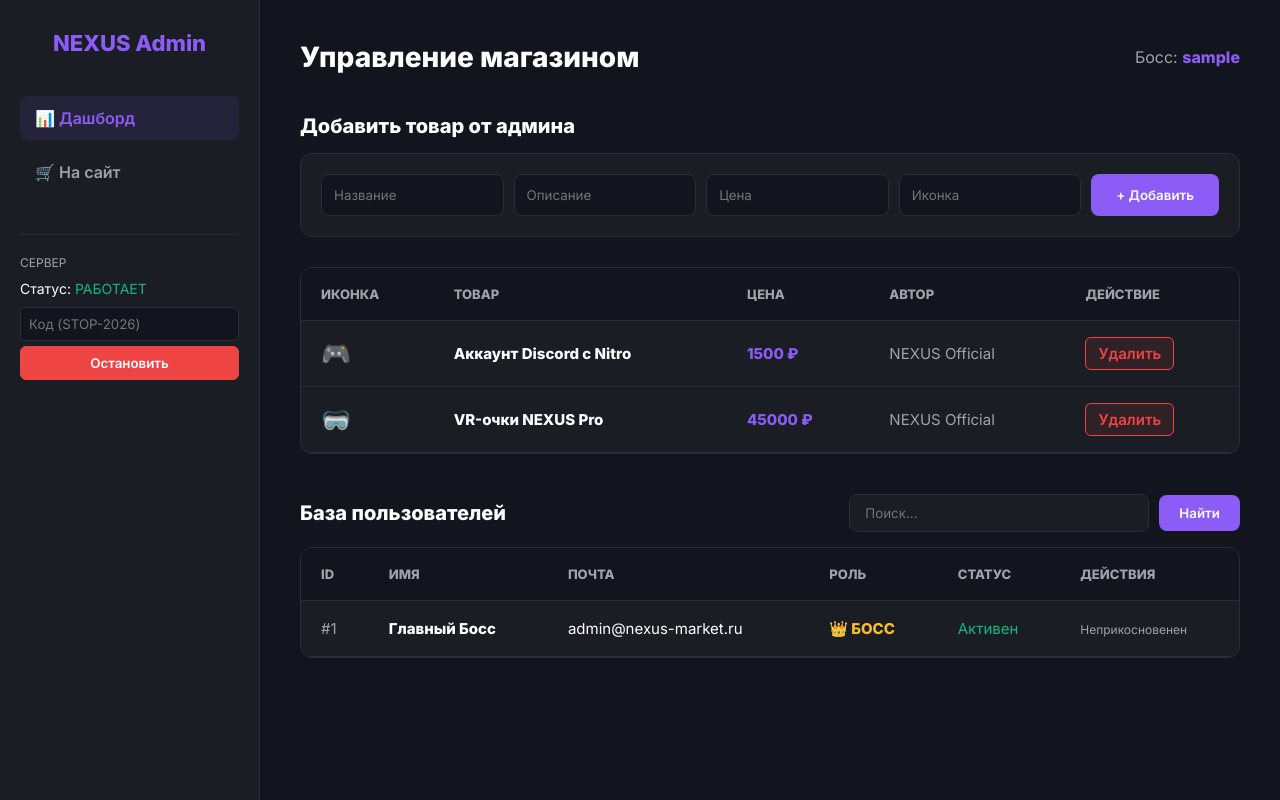
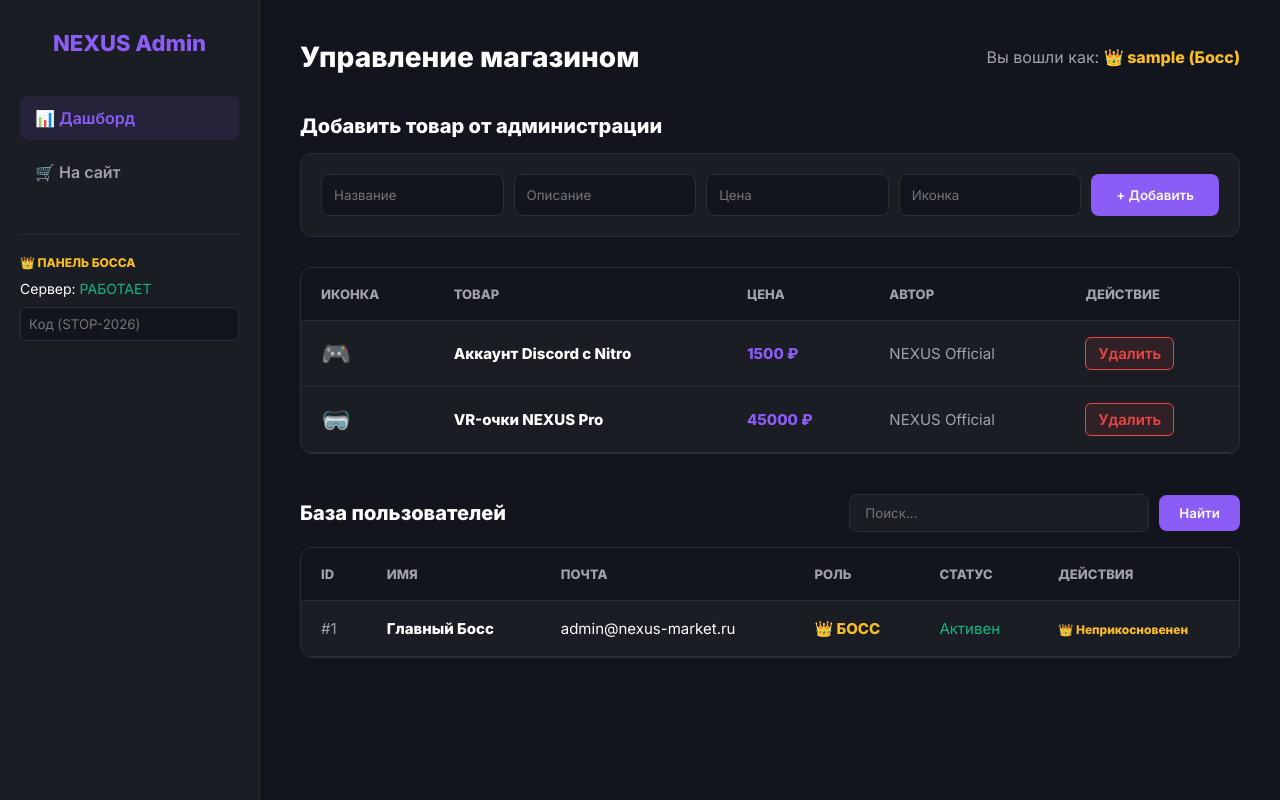
Before and after one commit to sergeyspasennikov0-create/nexus-market, a Flask app: page /admin in a window 1280 px wide. Run offline with Flask 3, Linux system fonts and the light colour scheme; the visitor is signed in with stand-in values (Sample User, id 1); data comes from the database, SQL or seed files in the repository.

Commit message:
Add files via upload

```diff
--- a/app.py
+++ b/app.py
@@ -2,7 +2,7 @@ import sqlite3
 import random
 import os
 import time
-from flask import Flask, render_template, request, redirect, url_for, session, flash, abort
+from flask import Flask, render_template, request, redirect, url_for, session, flash
 from werkzeug.security import generate_password_hash, check_password_hash
 from flask_mail import Mail, Message
 
@@ -20,20 +20,25 @@ app.config['MAIL_SUPPRESS_SEND'] = False
 mail = Mail(app)
 
 login_attempts = {}
-MAINTENANCE_MODE = False # Глобальный переключатель обслуживания
-SUPER_ADMIN_EMAIL = 'admin@nexus-market.ru' # Твой неприкосновенный аккаунт
+MAINTENANCE_MODE = False
+SUPER_ADMIN_EMAIL = 'admin@nexus-market.ru'
 
 def init_db():
     conn = sqlite3.connect('store.db')
     c = conn.cursor()
-    # Обновленная таблица пользователей (добавлен статус бана)
+    # Создаем таблицу с колонкой notification (для уведомлений)
     c.execute('''CREATE TABLE IF NOT EXISTS users
-                 (id INTEGER PRIMARY KEY, name TEXT, email TEXT UNIQUE, phone TEXT, password TEXT, role TEXT, is_banned INTEGER DEFAULT 0)''')
-    # Обновленная таблица товаров (добавлен ID автора)
+                 (id INTEGER PRIMARY KEY, name TEXT, email TEXT UNIQUE, phone TEXT, password TEXT, role TEXT, is_banned INTEGER DEFAULT 0, notification TEXT DEFAULT NULL)''')
+
+    # Безопасное добавление колонки, если таблица уже существует (чтобы не было ошибок)
+    try:
+        c.execute("ALTER TABLE users ADD COLUMN notification TEXT DEFAULT NULL")
+    except sqlite3.OperationalError:
+        pass # Колонка уже есть
+
     c.execute('''CREATE TABLE IF NOT EXISTS products
                  (id INTEGER PRIMARY KEY, title TEXT, description TEXT, price INTEGER, icon TEXT, author_name TEXT)''')
 
-    # Проверяем, есть ли Супер-Админ
     c.execute("SELECT COUNT(*) FROM users WHERE email = ?", (SUPER_ADMIN_EMAIL,))
     if c.fetchone()[0] == 0:
         default_pw = generate_password_hash('123456')
@@ -53,12 +58,27 @@ def init_db():
 init_db()
 verification_codes = {}
 
-# Проверка режима обслуживания перед каждым запросом
+# --- ГЛОБАЛЬНАЯ ПРОВЕРКА УВЕДОМЛЕНИЙ ---
+@app.before_request
+def check_notifications():
+    if session.get('user_email') and request.endpoint != 'static':
+        conn = sqlite3.connect('store.db')
+        c = conn.cursor()
+        c.execute("SELECT notification FROM users WHERE email = ?", (session['user_email'],))
+        result = c.fetchone()
+
+        if result and result[0]:
+            # Показываем уведомление
+            flash(result[0], 'success')
+            # Очищаем уведомление в базе, чтобы оно не показывалось вечно
+            c.execute("UPDATE users SET notification = NULL WHERE email = ?", (session['user_email'],))
+            conn.commit()
+        conn.close()
+
 @app.before_request
 def check_maintenance():
     global MAINTENANCE_MODE
     if MAINTENANCE_MODE:
-        # Если сайт выключен, пускаем только админов на их страницы
         if session.get('user_role') not in ['admin', 'super_admin']:
             if request.endpoint not in ['maintenance', 'static']:
                 return render_template('maintenance.html'), 503
@@ -161,7 +181,7 @@ def login():
         conn.close()
 
         if user:
-            if user[3] == 1: # Если забанен
+            if user[3] == 1:
                 flash('Ваш аккаунт заблокирован администрацией!', 'error')
                 return render_template('auth.html', mode='login')
 
@@ -172,7 +192,6 @@ def login():
                 session['user_email'] = email
                 return redirect(url_for('index'))
 
-        # Если не пустило
         if user_ip not in login_attempts: login_attempts[user_ip] = {'count': 0, 'lock_until': 0}
         login_attempts[user_ip]['count'] += 1
         if login_attempts[user_ip]['count'] >= 10:
@@ -188,7 +207,6 @@ def logout():
     session.clear()
     return redirect(url_for('index'))
 
-# --- ЛИЧНЫЙ КАБИНЕТ (Продажа для пользователей) ---
 @app.route('/sell', methods=['GET', 'POST'])
 def sell():
     if not session.get('user_name'):
@@ -206,7 +224,6 @@ def sell():
         return redirect(url_for('index'))
     return render_template('sell.html')
 
-# --- АДМИНКА ---
 @app.route('/admin')
 def admin():
     if session.get('user_role') not in ['admin', 'super_admin']:
@@ -249,18 +266,16 @@ def delete_product(id):
     conn.close()
     return redirect(url_for('admin'))
 
-# --- ДЕЙСТВИЯ С ПОЛЬЗОВАТЕЛЯМИ (ЗАЩИТА СУПЕР-АДМИНА) ---
 @app.route('/action/ban/<int:id>')
 def ban_user(id):
     if session.get('user_role') not in ['admin', 'super_admin']: return redirect(url_for('index'))
 
     conn = sqlite3.connect('store.db')
     c = conn.cursor()
-    # Проверяем почту того, кого банят. Если это Супер-Админ - запрещаем.
     c.execute("SELECT email FROM users WHERE id = ?", (id,))
-    target_email = c.fetchone()[0]
+    target = c.fetchone()
 
-    if target_email == SUPER_ADMIN_EMAIL:
+    if target and target[0] == SUPER_ADMIN_EMAIL:
         flash('ОШИБКА: Вы не можете забанить Главного Босса!', 'error')
     else:
         c.execute("UPDATE users SET is_banned = 1 WHERE id = ?", (id,))
@@ -284,7 +299,8 @@ def make_admin(id):
     if session.get('user_role') not in ['admin', 'super_admin']: return redirect(url_for('index'))
     conn = sqlite3.connect('store.db')
     c = conn.cursor()
-    c.execute("UPDATE users SET role = 'admin' WHERE id = ?", (id,))
+    # Выдаем роль И записываем уведомление
+    c.execute("UPDATE users SET role = 'admin', notification = '🎉 Поздравляем! Вам выданы права администратора.' WHERE id = ?", (id,))
     conn.commit()
     conn.close()
     flash('Права администратора выданы.', 'success')
@@ -297,25 +313,27 @@ def remove_admin(id):
     conn = sqlite3.connect('store.db')
     c = conn.cursor()
     c.execute("SELECT email FROM users WHERE id = ?", (id,))
-    target_email = c.fetchone()[0]
+    target = c.fetchone()
 
-    if target_email == SUPER_ADMIN_EMAIL:
+    if target and target[0] == SUPER_ADMIN_EMAIL:
         flash('ОШИБКА: Нельзя снять права с Главного Босса!', 'error')
     else:
-        c.execute("UPDATE users SET role = 'user' WHERE id = ?", (id,))
+        # Снимаем роль И записываем уведомление
+        c.execute("UPDATE users SET role = 'user', notification = '⚠️ Ваши права администратора были сняты.' WHERE id = ?", (id,))
         conn.commit()
         flash('Права администратора сняты.', 'success')
     conn.close()
     return redirect(url_for('admin'))
 
-# --- УПРАВЛЕНИЕ СЕРВЕРОМ ---
 @app.route('/action/toggle_maintenance', methods=['POST'])
 def toggle_maintenance():
     global MAINTENANCE_MODE
-    if session.get('user_role') not in ['admin', 'super_admin']: return redirect(url_for('index'))
+    if session.get('user_role') != 'super_admin':
+        flash('ОШИБКА: У вас нет прав для управления сервером!', 'error')
+        return redirect(url_for('admin'))
 
     code = request.form.get('code')
-    if code == 'STOP-2026': # Секретный код для остановки
+    if code == 'STOP-2026':
         MAINTENANCE_MODE = not MAINTENANCE_MODE
         status = "ВКЛЮЧЕН" if MAINTENANCE_MODE else "ВЫКЛЮЧЕН"
         flash(f'Режим обслуживания {status}.', 'success')
--- a/templates/admin.html
+++ b/templates/admin.html
@@ -13,25 +13,45 @@
         <a href="/admin" class="nav-item active">📊 Дашборд</a>
         <a href="/" class="nav-item">🛒 На сайт</a>
 
-        <!-- БЛОК УПРАВЛЕНИЯ СЕРВЕРОМ -->
+        {% if session.get('user_role') == 'super_admin' %}
         <div style="margin-top: 30px; padding-top: 20px; border-top: 1px solid #2a2e38;">
-            <div style="color: #a1a1aa; font-size: 12px; margin-bottom: 10px; text-transform: uppercase;">Сервер</div>
-            <div style="font-size: 14px; margin-bottom: 10px;">Статус:
+            <div style="color: #fbbf24; font-size: 12px; margin-bottom: 10px; text-transform: uppercase; font-weight: bold;">👑 Панель Босса</div>
+            <div style="font-size: 14px; margin-bottom: 10px;">Сервер:
                 {% if maintenance %}<span style="color: #ef4444;">ОСТАНОВЛЕН</span>{% else %}<span style="color: #10b981;">РАБОТАЕТ</span>{% endif %}
             </div>
+
             <form method="POST" action="/action/toggle_maintenance">
-                <input type="text" name="code" placeholder="Код (STOP-2026)" style="width: 100%; padding: 8px; background: #12151e; border: 1px solid #2a2e38; color: white; border-radius: 5px; margin-bottom: 5px;">
-                <button type="submit" class="btn-delete" style="width: 100%; padding: 8px; background: #ef4444; color: white;">
-                    {% if maintenance %}Включить{% else %}Остановить{% endif %}
+                <input type="text" name="code" id="stopCode" placeholder="Код (STOP-2026)" style="width: 100%; padding: 8px; background: #12151e; border: 1px solid #2a2e38; color: white; border-radius: 5px; margin-bottom: 10px;" autocomplete="off">
+                <button type="submit" id="confirmStopBtn" class="btn-delete" style="display: none; width: 100%; padding: 10px; background: #ef4444; color: white; border: 2px solid #ff0000; box-shadow: 0 0 10px rgba(239, 68, 68, 0.5);">
+                    ⚠️ ПОДТВЕРДИТЬ
                 </button>
             </form>
+
+            <script>
+                document.getElementById('stopCode').addEventListener('input', function() {
+                    var btn = document.getElementById('confirmStopBtn');
+                    if (this.value === 'STOP-2026') {
+                        btn.style.display = 'block';
+                    } else {
+                        btn.style.display = 'none';
+                    }
+                });
+            </script>
         </div>
+        {% endif %}
     </aside>
 
     <main class="main-content">
         <div class="top-bar">
             <h1>Управление магазином</h1>
-            <div style="color: #a1a1aa;">Босс: <b style="color: #8b5cf6;">{{ session['user_name'] }}</b></div>
+            <div style="color: #a1a1aa;">
+                Вы вошли как:
+                {% if session.get('user_role') == 'super_admin' %}
+                    <b style="color: #fbbf24;">👑 {{ session['user_name'] }} (Босс)</b>
+                {% else %}
+                    <b style="color: #8b5cf6;">{{ session['user_name'] }} (Админ)</b>
+                {% endif %}
+            </div>
         </div>
 
         {% with messages = get_flashed_messages(with_categories=true) %}
@@ -43,7 +63,7 @@
         {% endwith %}
 
         <!-- ТОВАРЫ -->
-        <h2 style="margin-bottom: 15px; font-size: 20px;">Добавить товар от админа</h2>
+        <h2 style="margin-bottom: 15px; font-size: 20px;">Добавить товар от администрации</h2>
         <form method="POST" action="/add_product" class="add-form">
             <input type="text" name="title" placeholder="Название" required>
             <input type="text" name="description" placeholder="Описание" required>
@@ -109,14 +129,19 @@
                             {% if u[5] == 1 %}<span style="color: #ef4444;">Забанен</span>{% else %}<span style="color: #10b981;">Активен</span>{% endif %}
                         </td>
                         <td>
-                            <!-- ЗАЩИТА СУПЕР-АДМИНА -->
                             {% if u[2] == 'admin@nexus-market.ru' %}
-                                <span style="color: #a1a1aa; font-size: 12px;">Неприкосновенен</span>
+                                <span style="color: #fbbf24; font-size: 12px; font-weight: bold;">👑 Неприкосновенен</span>
                             {% else %}
+
                                 {% if u[4] == 'user' %}
-                                    <a href="/action/make_admin/{{ u[0] }}" style="color: #8b5cf6; margin-right: 10px;">Выдать Админку</a>
+                                    <!-- Кнопка с подтверждением (confirm) -->
+                                    <a href="/action/make_admin/{{ u[0] }}"
+                                       onclick="return confirm('Вы уверены, что хотите выдать права администратора пользователю {{ u[1] }}?');"
+                                       style="color: #8b5cf6; margin-right: 10px; font-weight: bold; text-decoration: underline;">
+                                       Сделать админом
+                                    </a>
                                 {% else %}
-                                    <a href="/action/remove_admin/{{ u[0] }}" style="color: #fbbf24; margin-right: 10px;">Снять Админку</a>
+                                    <a href="/action/remove_admin/{{ u[0] }}" style="color: #fbbf24; margin-right: 10px;">Снять админку</a>
                                 {% endif %}
 
                                 {% if u[5] == 1 %}
```
